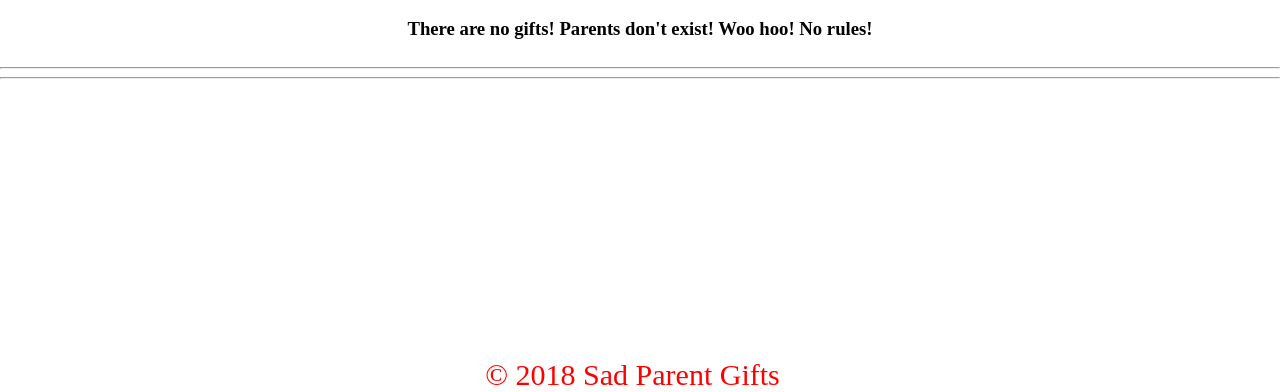
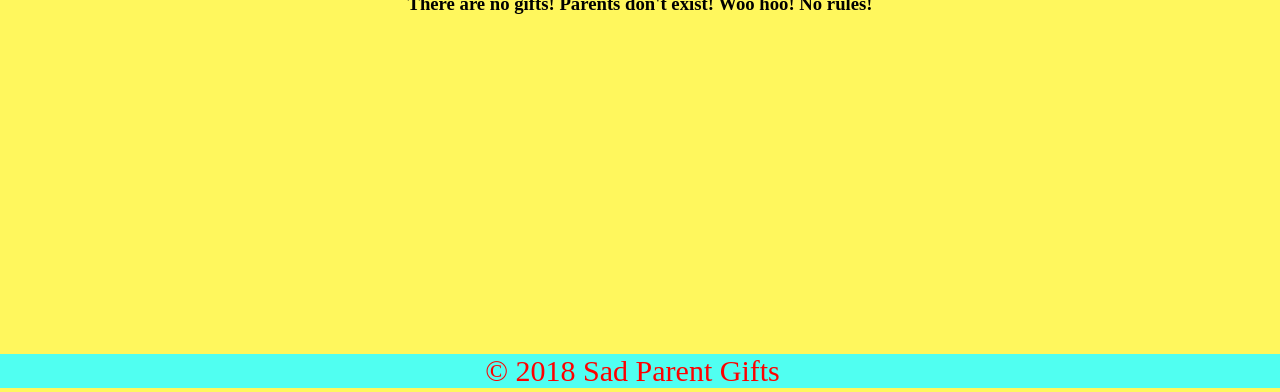
Before and after one commit to elizabethmessick/sadparentgifts, a Django app: page / in a window 1280 px wide. Shown: the part 412-804 px from the top of the page. Run offline with Django 3.2, Linux system fonts and the light colour scheme; data that the repository does not hold is empty; some web fonts are replaced.

Commit message:
update background color of body

```diff
--- a/main_app/static/style.css
+++ b/main_app/static/style.css
@@ -10,6 +10,8 @@
   flex-direction: column;
   text-align: center;
   font-family: 'Yrsa', serif;
+  background-color: rgb(255, 247, 93);
+
 }
 
 .nav-container {
@@ -25,6 +27,9 @@
   display: flex;
   flex-direction: column;
   margin: 0 auto;
+  background-color: rgb(80, 255, 241);
+  width: 100%;
+  height: 25%;
 }
 
 header::after {
@@ -41,11 +46,9 @@
 }
 
 #logo {
-  /* float: left; */
-  /* padding: 10px 0; */
-  /* margin: 5px;  */
-  /* color: yellow;
-  font-size: 20px; */
+  padding: 10px 0;
+  margin: 5px;
+  font-size: 30px;
 }
 
 /* nav {
@@ -93,10 +96,12 @@
 }
 
 footer {
-  height: 30px;
   font-size: 30px;
   color: red;
   text-align: center;
+  background-color: rgb(80, 255, 241);
+  width: 100%;
+  height: 25%;
 
 }
 main {
--- a/main_app/templates/base.html
+++ b/main_app/templates/base.html
@@ -46,13 +46,9 @@
         </nav>
     </header>
     <main class="container">
-        <hr />
-        <hr />
 
         {% block content %}
         {% endblock %}
-        <hr />
-        <hr />
 
     </main>
     <footer class="page-footer">
```
